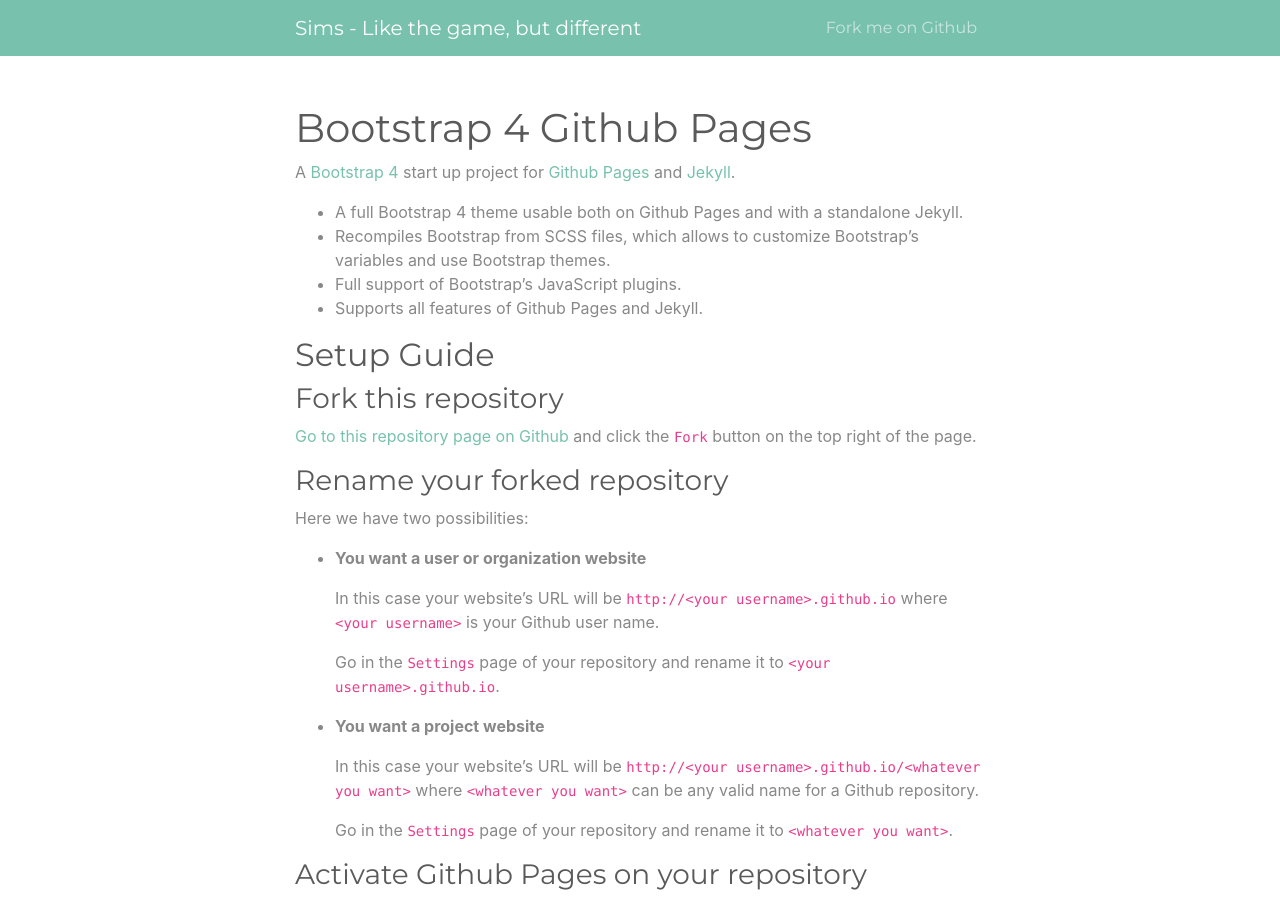
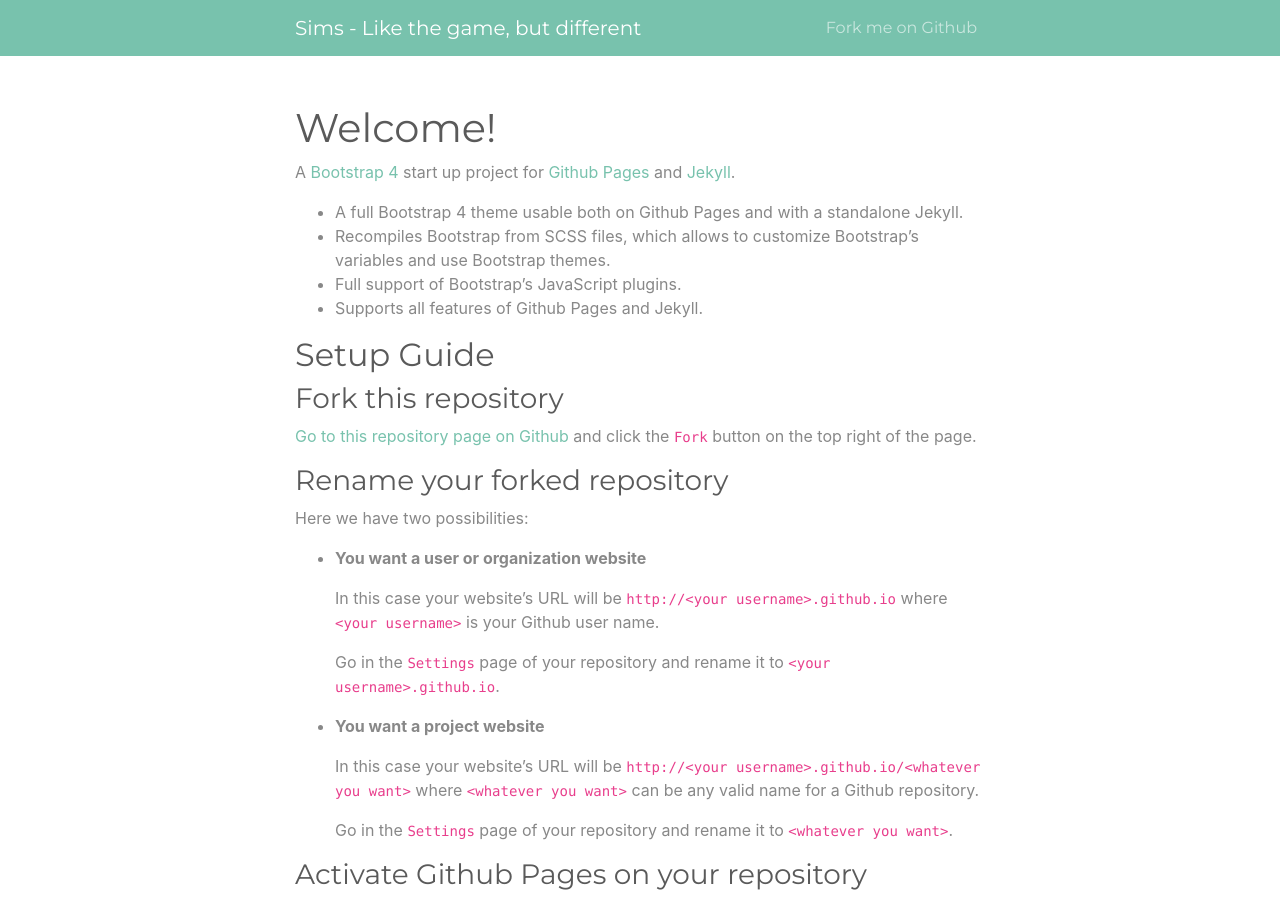
Before and after one commit to dancsims/dancsims.github.io, a Jekyll site: the page built from index.md, in a window 1280 px wide and 900 px high. Built offline with Jekyll 4.4.1, drawn with Linux system fonts in a browser that asks for light colours.

Commit message:
another small index change

```diff
--- a/index.md
+++ b/index.md
@@ -1,6 +1,6 @@
 ---
 layout: page
-title: Bootstrap 4 Github Pages
+title: Welcome!
 ---
 
 A [Bootstrap 4](https://getbootstrap.com/) start up project for [Github Pages](https://pages.github.com/) and [Jekyll](https://jekyllrb.com/).
```
